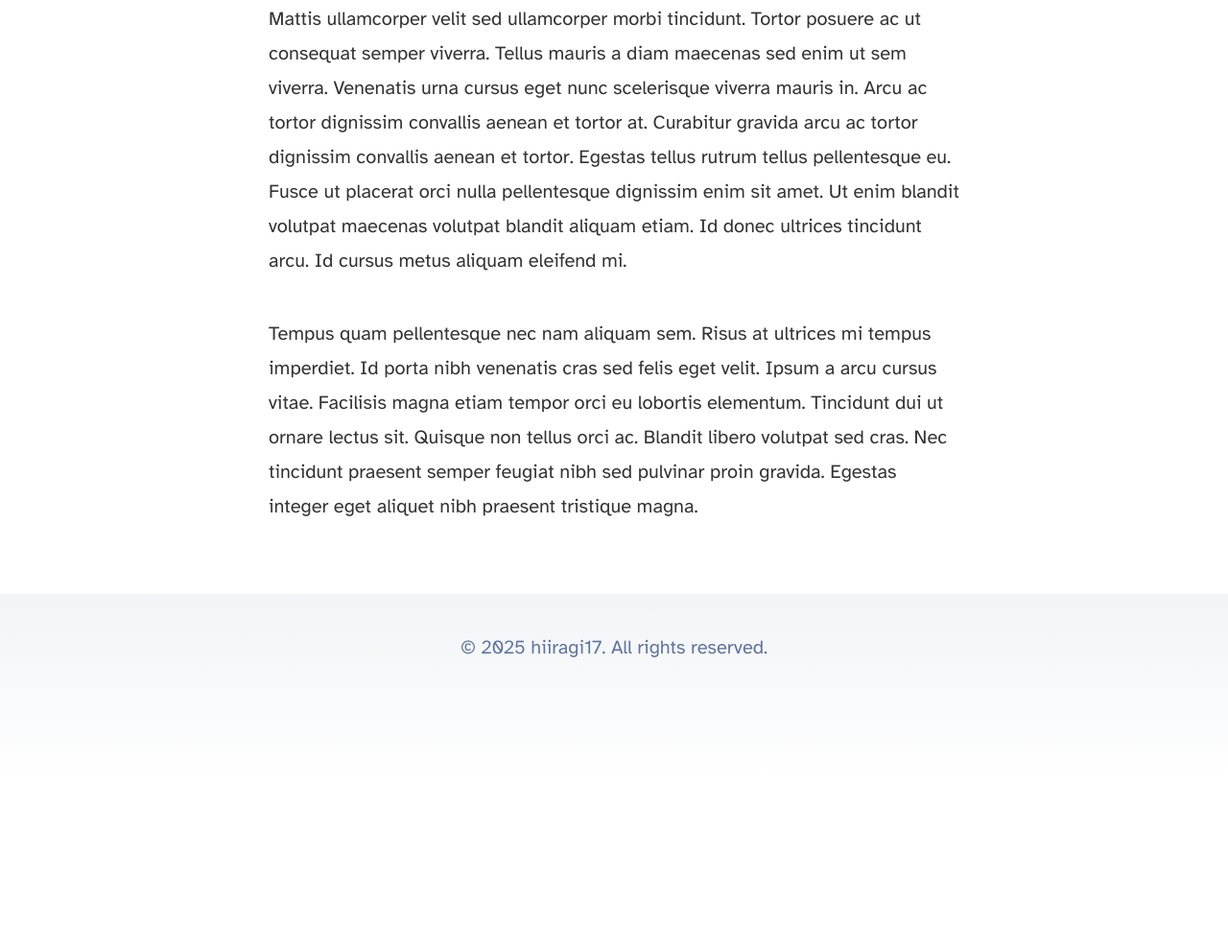
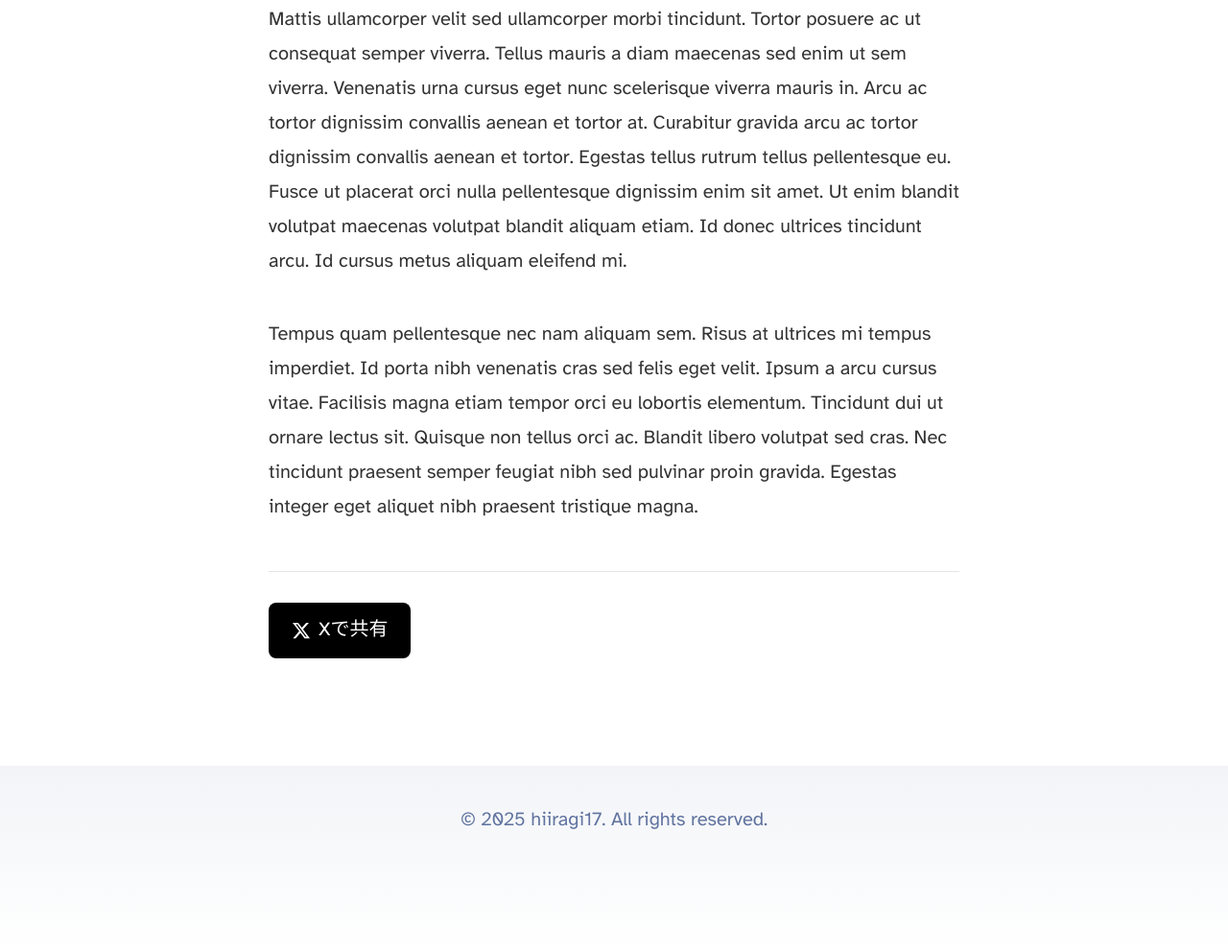
Before and after one commit to hiiragi17/daily-scraps, an Astro site: page /daily-scraps/about in a window 1280 px wide. Shown: the part 1441-2433 px from the top of the page at 96% size. Before the commit the page ends 2254 px from the top, so only its background shows below. Built offline with nearby package versions, Linux system fonts and the light colour scheme; Astro itself is replaced by a stand-in of ours.

Commit message:
add:X共有機能を追加

```diff
--- a/src/layouts/BlogPost.astro
+++ b/src/layouts/BlogPost.astro
@@ -7,6 +7,13 @@ import Footer from '../components/Footer.astro';
 type Props = CollectionEntry<'blog'>['data'];
 
 const { title, description, pubDate, updatedDate, thumbnail, tags = [] } = Astro.props;
+
+// 現在のページのURL
+const currentUrl = new URL(Astro.url.pathname, Astro.site).toString();
+
+// X共有用のテキストとURL
+const shareText = `${title} | Daily Scraps`;
+const xShareUrl = `https://x.com/intent/tweet?text=${encodeURIComponent(shareText)}&url=${encodeURIComponent(currentUrl)}`;
 
 function formatDate(date: Date | string) {
  const d = new Date(date);
@@ -67,6 +74,31 @@ function formatDate(date: Date | string) {
        margin-top: 2rem;
        margin-bottom: 1rem;
      }
+
+     /* X共有ボタンのスタイル */
+     .share-section {
+       margin: 3rem 0;
+       padding: 2rem 0;
+       border-top: 1px solid #e5e5e5;
+     }
+
+     .share-button {
+       display: inline-flex;
+       align-items: center;
+       gap: 0.5rem;
+       padding: 0.75rem 1.5rem;
+       background-color: #000000;
+       color: white;
+       border-radius: 8px;
+       text-decoration: none;
+       font-weight: 500;
+       transition: transform 0.2s, opacity 0.2s;
+     }
+
+     .share-button:hover {
+       transform: translateY(-2px);
+       opacity: 0.9;
+     }
    </style>
  </head>
 
@@ -96,8 +128,24 @@ function formatDate(date: Date | string) {
            ))}
          </div>
        )}
+
        <div class="prose">
          <slot />
+       </div>
+
+       <!-- X共有ボタン -->
+       <div class="share-section">
+         <a
+           href={xShareUrl}
+           target="_blank"
+           rel="noopener noreferrer"
+           class="share-button"
+         >
+           <svg width="20" height="20" viewBox="0 0 24 24" fill="currentColor">
+             <path d="M18.244 2.25h3.308l-7.227 8.26 8.502 11.24H16.17l-5.214-6.817L4.99 21.75H1.68l7.73-8.835L1.254 2.25H8.08l4.713 6.231zm-1.161 17.52h1.833L7.084 4.126H5.117z"/>
+           </svg>
+           Xで共有
+         </a>
        </div>
      </article>
    </main>
```
Also changed, not shown: src/pages/index.astro (+41 -6 lines). Lines whose indentation alone changed are shown as unchanged.
